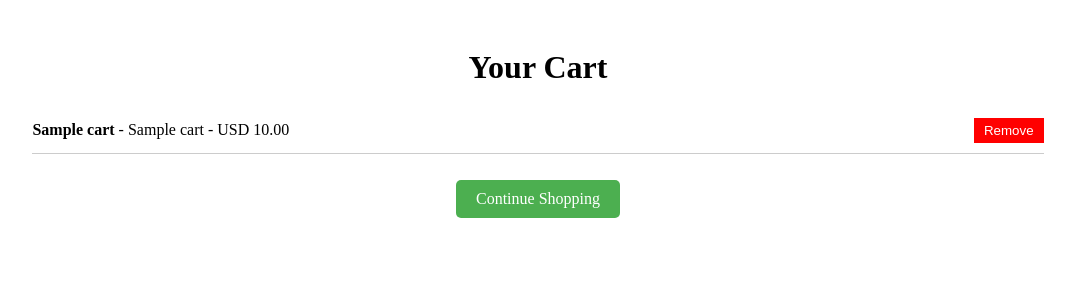
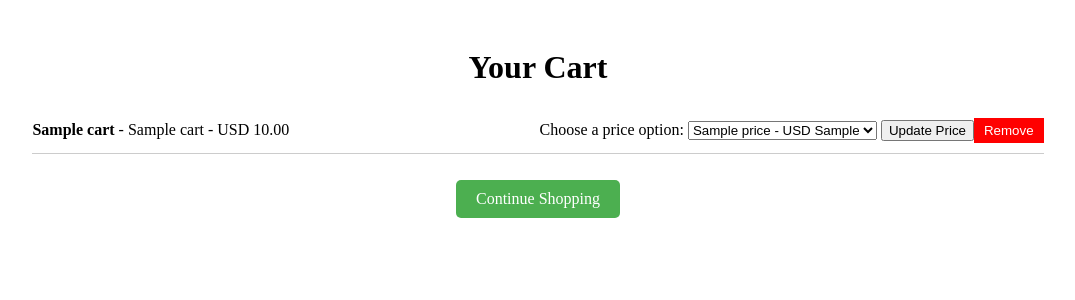
Before and after one commit to MayurLamkhade28/24chemicalresurch, a Django app: page /cart/ in a window 1280 px wide. Shown: the top 300 px of the page, without its empty margins (102-1177 px from the left). Run offline with Django 4.2, Linux system fonts and the light colour scheme; tables that the repository leaves empty hold one stand-in row (values such as "Sample post").

Commit message:
some chengese

```diff
--- a/home/home/urls.py
+++ b/home/home/urls.py
@@ -24,6 +24,7 @@ urlpatterns = [
     path('report/<int:rep_id>/<slug:url_slug>/', views.ReportDetailView.as_view(), name='report_detail'),
     path('add_to_cart/<int:rep_id>/', views.AddToCartView.as_view(), name='cart'),
     path('cart/', views.CartView.as_view(), name='cart'),
+    path('cart/update_price/', views.UpdatePriceView.as_view(), name='update_price'),
     path('remove/', views.Remove.as_view(), name='remove'),
     path('buy_now/', views.BuyNowView.as_view(), name='buy_now'),
 ]
--- a/home/web/models.py
+++ b/home/web/models.py
@@ -44,6 +44,7 @@ class Report_price(models.Model):
 
 
 class Cart(models.Model):
+
     rep_id = models.ForeignKey(Title, on_delete=models.CASCADE)  # Link to Title model
     rep_title = models.CharField(max_length=500)
     price = models.DecimalField(max_digits=10, decimal_places=2)
--- a/home/web/templates/cart.html
+++ b/home/web/templates/cart.html
@@ -76,11 +76,29 @@
                                 USD {{ item.price }}
                             </div>
 
+                            <!-- Update Price Form -->
+                            <form action="{% url 'update_price' %}" method="post">
+                                {% csrf_token %}
+                                <input type="hidden" name="cart_id" value="{{ item.id }}">
+
+                                <label for="price_option_{{ item.id }}">Choose a price option:</label>
+                                <select name="price_option" id="price_option_{{ item.id }}">
+                                    {% for option in report_prices %}
+                                        <option value="{{ option.price_id }}" {% if option.label == item.label %}selected{% endif %}>
+                                            {{ option.label }} - USD {{ option.price }}
+                                        </option>
+                                    {% endfor %}
+                                </select>
+
+
+                                <button type="submit" class="update-btn btn btn-sm">Update Price</button>
+                            </form>
+
                             <!-- Remove Item Form -->
                             <form action="{% url 'remove' %}" method="post">
                                 {% csrf_token %}
                                 <input type="hidden" name="id" value="{{ item.id }}">
-                                <button type="submit" class="remove-btn btn btn-sm btn-product">Remove</button>
+                                <button type="submit" class="remove-btn btn btn-sm">Remove</button>
                             </form>
                         </li>
                     {% endfor %}
--- a/home/web/views.py
+++ b/home/web/views.py
@@ -59,7 +59,29 @@ class AddToCartView(View):
 class CartView(View):
     def get(self, request):
         cart_data = Cart.objects.all()  # Adjust for user-specific data if needed
-        return render(request, 'cart.html', {'cart_data': cart_data})
+        report_prices = Report_price.objects.all()  # Fetch all price options
+
+        return render(request, 'cart.html', {
+            'cart_data': cart_data,
+            'report_prices': report_prices
+        })
+
+
+class UpdatePriceView(View):
+    def post(self, request):
+        cart_id = request.POST.get('cart_id')
+        price_option_id = request.POST.get('price_option')
+
+        # Fetch the cart item and the selected price option
+        cart_item = get_object_or_404(Cart, id=cart_id)
+        selected_price_option = get_object_or_404(Report_price, id=price_option_id)
+
+        # Update the cart item with the new price and label
+        cart_item.price = selected_price_option.price
+        cart_item.label = selected_price_option.label
+        cart_item.save()
+
+        return redirect('cart')
 
 
 class Remove(View):
@@ -70,6 +92,7 @@ class Remove(View):
             Cart.objects.filter(id=rep_id).delete()
         return redirect('cart')  # Redirect to the cart page
 
+
 # Buy Now (Redirect to checkout or confirmation page)
 class BuyNowView(View):
     def post(self, request):
```
